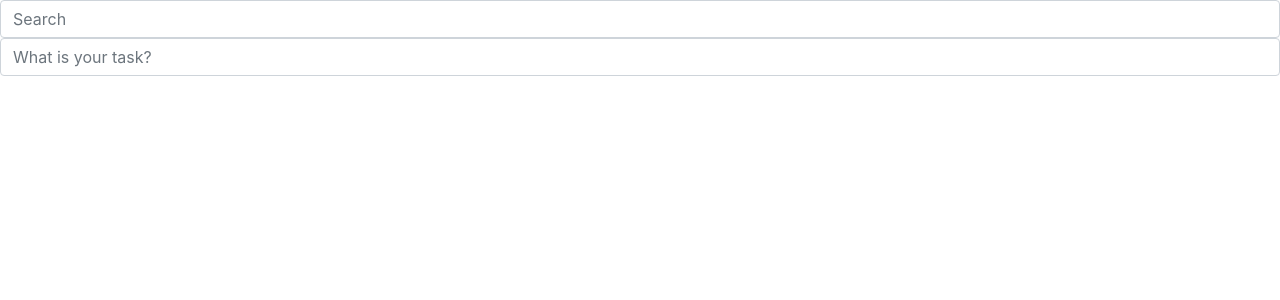
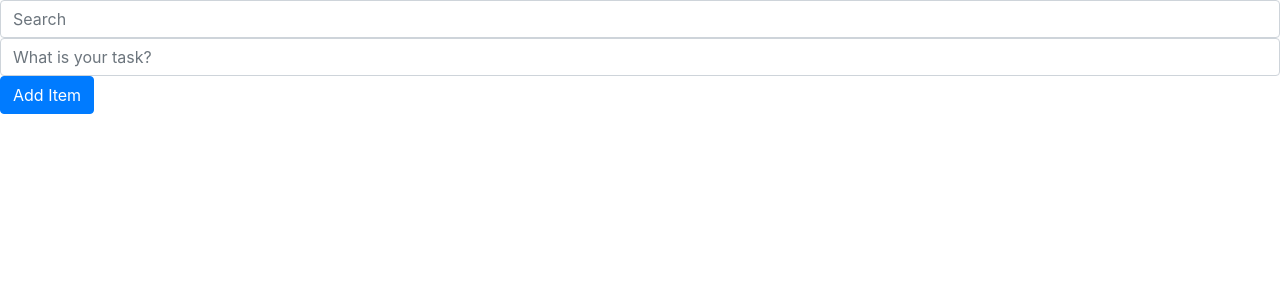
Before and after one commit to supercoder123/react-todo, a React (Create React App) app: page / in a window 1280 px wide. Shown: the top 300 px of the page. Built offline with nearby package versions, Linux system fonts and the light colour scheme; the HTML template or start-up script is replaced by a standard one.

Commit message:
Removed input from app and made form component

```diff
--- a/src/App.js
+++ b/src/App.js
@@ -1,13 +1,12 @@
 import React, { Component } from "react";
-import InputBox from "./components/InputBox";
+import Form from "./components/Form";
 import "./App.css";
 
 class App extends Component {
   render() {
     return (
-      <div className="App">
-        <InputBox placeholder="Search" />
-        <InputBox placeholder="What is your task?" />
+      <div>
+        <Form />
       </div>
     );
   }
--- a/src/components/AddButton.js
+++ b/src/components/AddButton.js
@@ -1,2 +1,8 @@
 import React from "react";
 import { Button } from "reactstrap";
+
+const AddButton = props => {
+  return <Button color={props.color}>{props.buttonText}</Button>;
+};
+
+export default AddButton;
--- a/src/components/Form.js
+++ b/src/components/Form.js
@@ -1 +1,17 @@
 import React from "react";
+import InputBox from "./InputBox";
+import AddButton from "./AddButton";
+
+const Form = props => {
+  return (
+    <div className="form">
+      <InputBox placeholder="Search" />
+      <div className="todoDiv">
+        <InputBox placeholder="What is your task?" />
+        <AddButton color="primary" buttonText="Add Item" />
+      </div>
+    </div>
+  );
+};
+
+export default Form;
```
